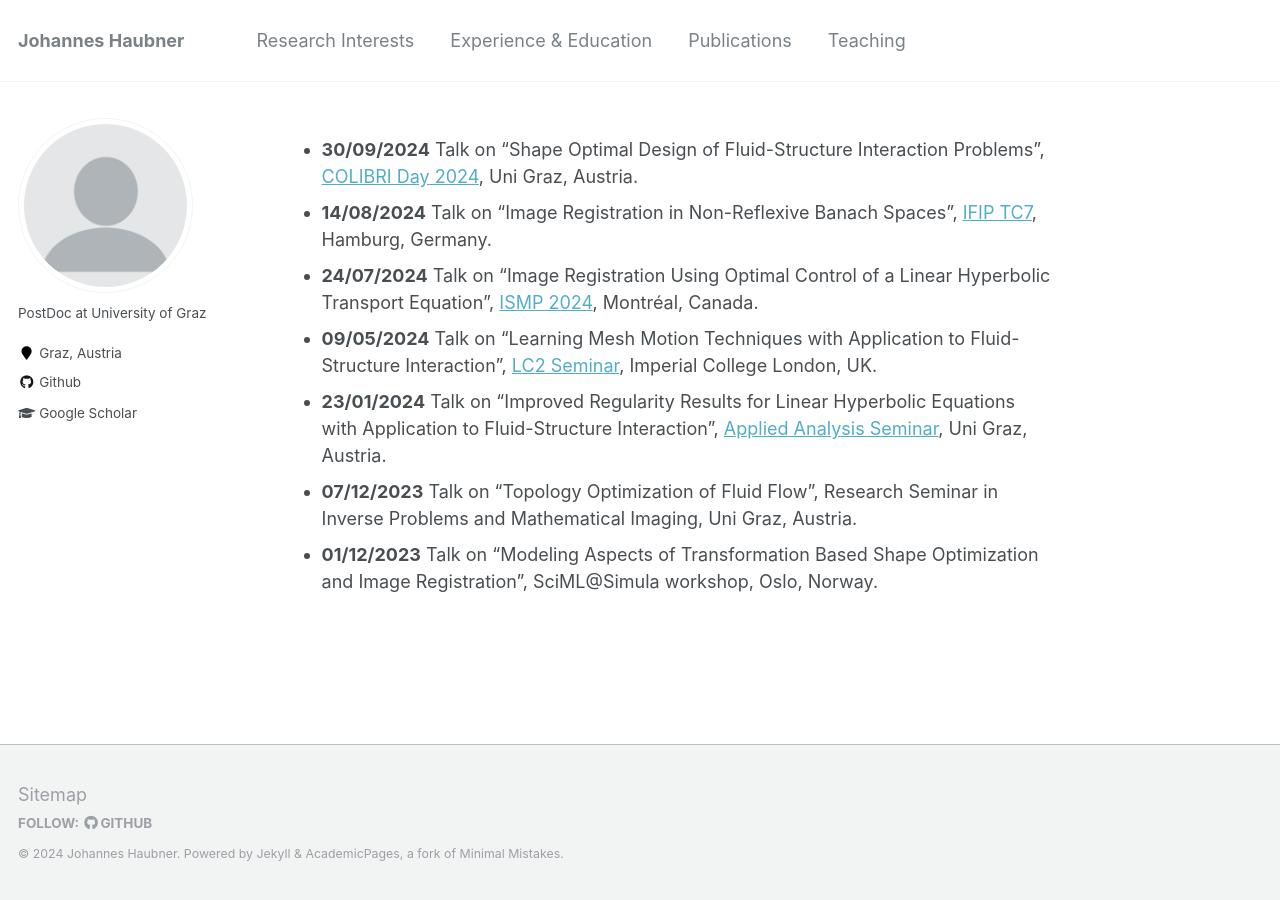
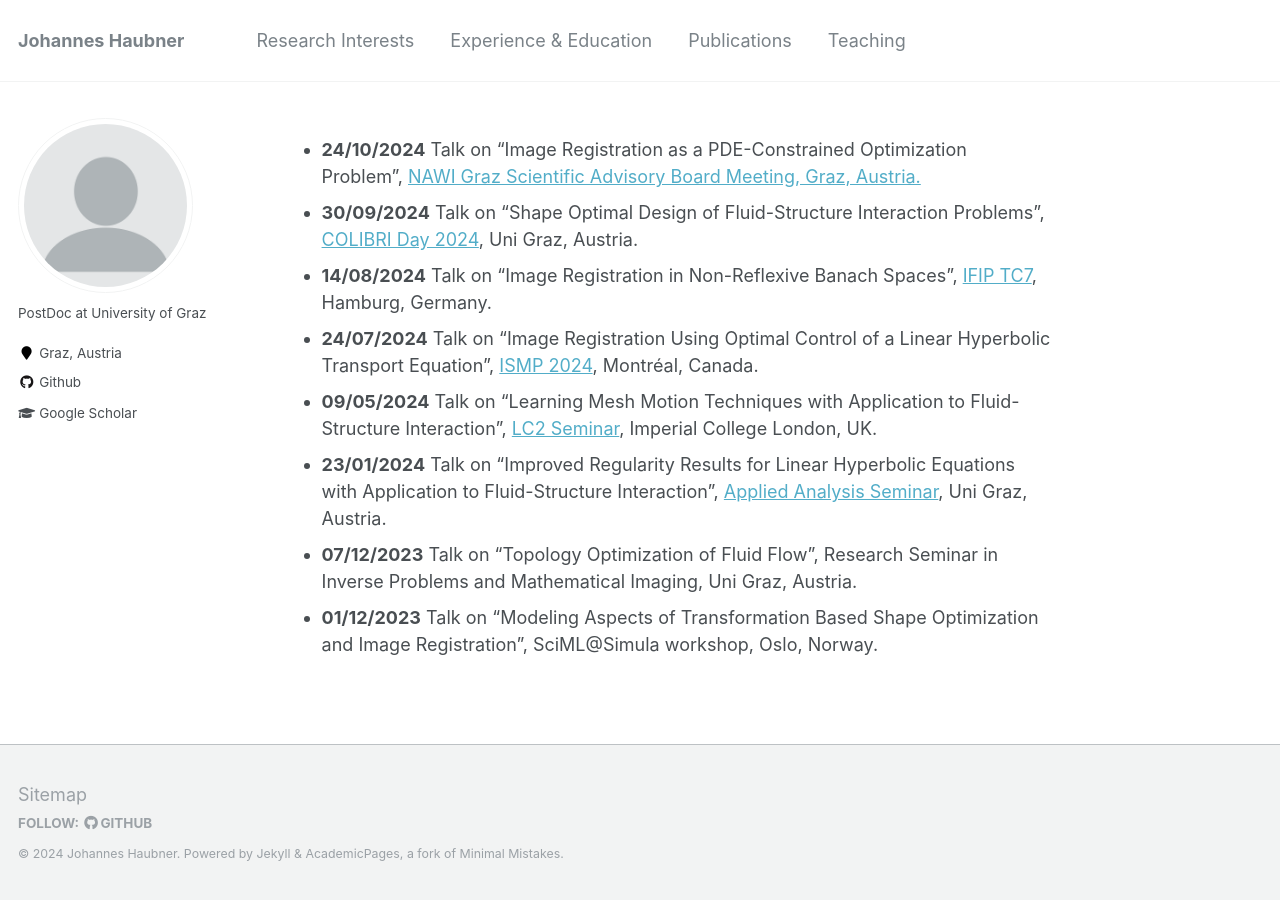
Before and after one commit to JohannesHaubner/johanneshaubner.github.io, a Jekyll site: the page built from _pages/about.md, in a window 1280 px wide. Built offline with Jekyll 4.4.1, drawn with Linux system fonts in a browser that asks for light colours.

Commit message:
Update about.md

```diff
--- a/_pages/about.md
+++ b/_pages/about.md
@@ -8,6 +8,7 @@ redirect_from:
   - /about.html
 ---
 
+- **24/10/2024** Talk on "Image Registration as a PDE-Constrained Optimization Problem", <a href="https://www.nawigraz.at">NAWI Graz Scientific Advisory Board Meeting, Graz, Austria.
 - **30/09/2024** Talk on "Shape Optimal Design of Fluid-Structure Interaction Problems", <a href="https://www.uni-graz.at/de/veranstaltungen/colibri-day/">COLIBRI Day 2024</a>, Uni Graz, Austria.
 - **14/08/2024** Talk on "Image Registration in Non-Reflexive Banach Spaces", <a href="https://www.conferences.uni-hamburg.de/event/301/">IFIP TC7</a>, Hamburg, Germany.
 - **24/07/2024** Talk on "Image Registration Using Optimal Control of a Linear Hyperbolic Transport Equation", <a href="https://ismp2024.gerad.ca/schedule/PS7/-74">ISMP 2024</a>, Montr&eacute;al, Canada.
```
